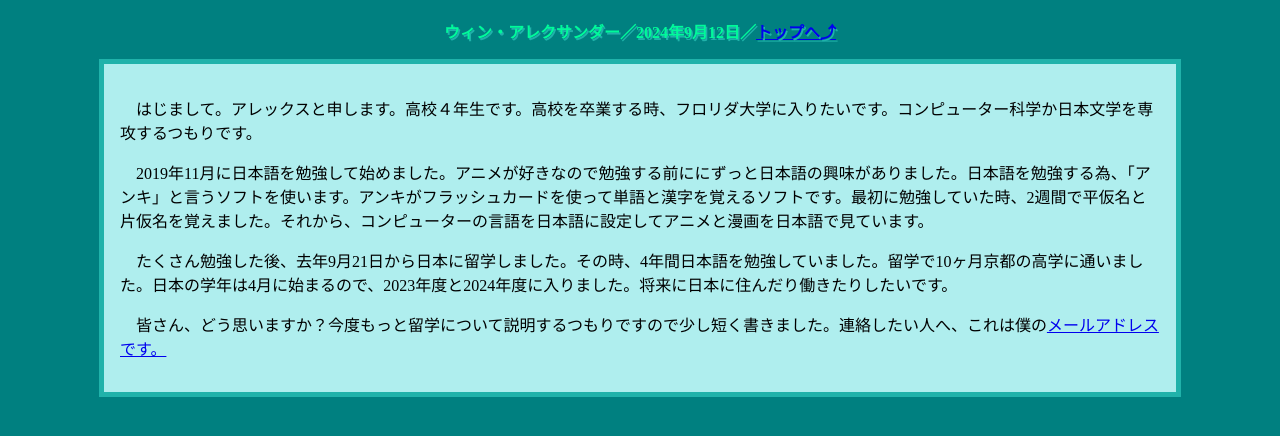
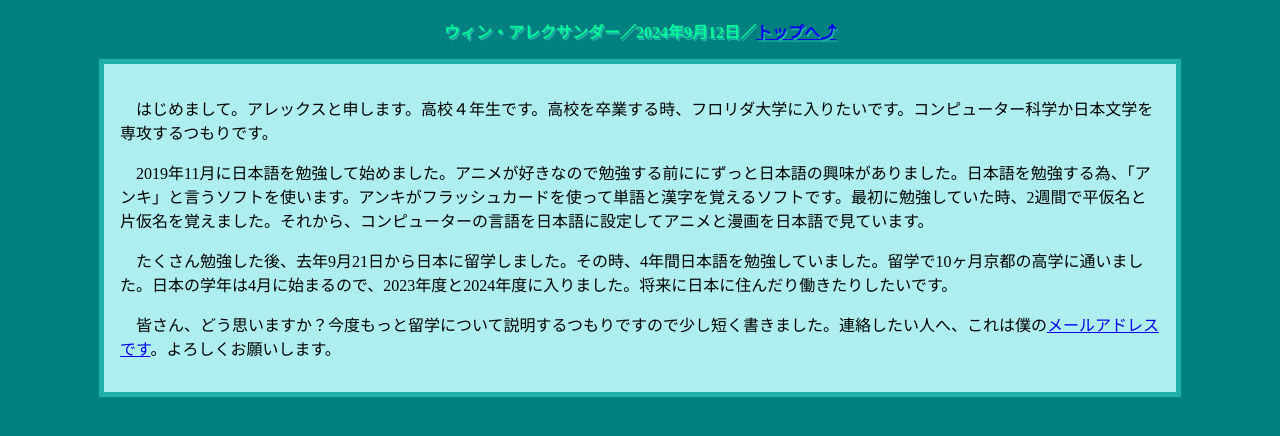
Before and after one commit to wynnalexh/wynnalexh.github.io, a plain HTML site: page blog/20240912.html in a window 1280 px wide. Shown: the part 70-506 px from the top of the page. Drawn offline with Linux system fonts and the light colour scheme.

Commit message:
Change the blog post

```diff
--- a/blog/20240912.html
+++ b/blog/20240912.html
@@ -12,7 +12,7 @@
 		</header>
 		<main>
 			<p>
-				　はじまして。アレックスと申します。高校４年生です。高校を卒業する時、フロリダ大学に入りたいです。コンピューター科学か日本文学を専攻するつもりです。
+				　はじめまして。アレックスと申します。高校４年生です。高校を卒業する時、フロリダ大学に入りたいです。コンピューター科学か日本文学を専攻するつもりです。
 			</p>
 			<p>
 				　2019年11月に日本語を勉強して始めました。アニメが好きなので勉強する前ににずっと日本語の興味がありました。日本語を勉強する為、「アンキ」と言うソフトを使います。アンキがフラッシュカードを使って単語と漢字を覚えるソフトです。最初に勉強していた時、2週間で平仮名と片仮名を覚えました。それから、コンピューターの言語を日本語に設定してアニメと漫画を日本語で見ています。
@@ -21,7 +21,7 @@
 				　たくさん勉強した後、去年9月21日から日本に留学しました。その時、4年間日本語を勉強していました。留学で10ヶ月京都の高学に通いました。日本の学年は4月に始まるので、2023年度と2024年度に入りました。将来に日本に住んだり働きたりしたいです。
 			</p>
 			<p>
-			　皆さん、どう思いますか？今度もっと留学について説明するつもりですので少し短く書きました。連絡したい人へ、これは僕の<a href=mailto:wynnalexh@gmail.com>メールアドレスです。</a>
+			　皆さん、どう思いますか？今度もっと留学について説明するつもりですので少し短く書きました。連絡したい人へ、これは僕の<a href=mailto:wynnalexh@gmail.com>メールアドレスです</a>。よろしくお願いします。
 			</p>
 		</main>
 	</body>
```
